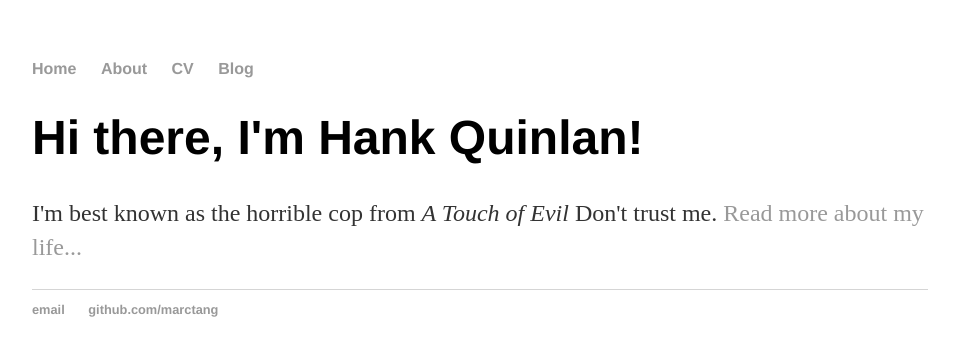
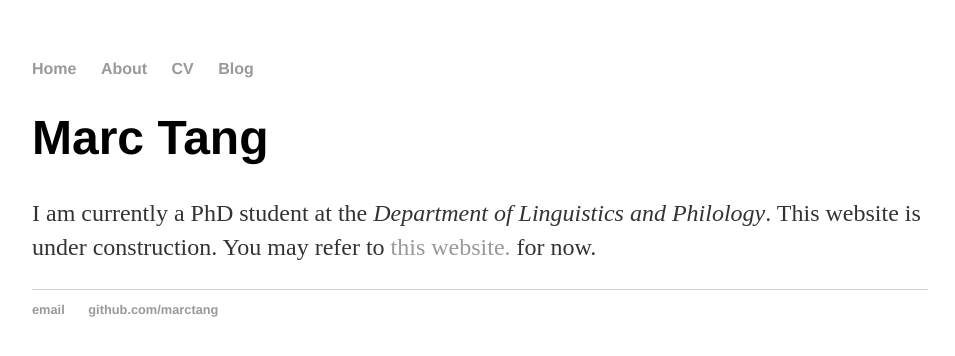
Before and after one commit to marctang/marctang.github.io, a Jekyll site: the page built from index.html, in a window 1280 px wide. Shown: the top 356 px of the page, without its empty margins (160-1115 px from the left). Built offline with Jekyll 4.4.1, drawn with Linux system fonts in a browser that asks for light colours.

Commit message:
Update index.html

```diff
--- a/index.html
+++ b/index.html
@@ -1,8 +1,8 @@
 ---
 layout: default
-title: Hank Quinlan, Horrible Cop
+title: marctang
 ---
 <div class="blurb">
-	<h1>Hi there, I'm Hank Quinlan!</h1>
-	<p>I'm best known as the horrible cop from <em>A Touch of Evil</em> Don't trust me. <a href="/about">Read more about my life...</a></p>
+	<h1>Marc Tang</h1>
+	<p>I am currently a PhD student at the <em>Department of Linguistics and Philology</em>. This website is under construction. You may refer to <a href="/about">this website.</a> for now.</p>
 </div><!-- /.blurb -->
```
